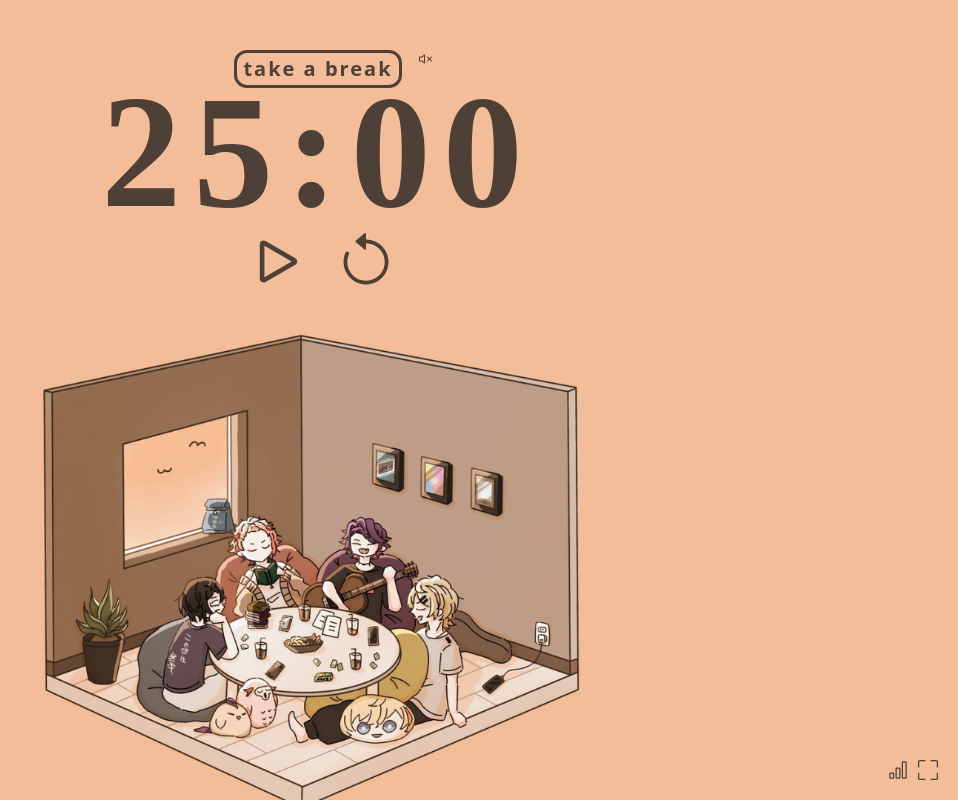
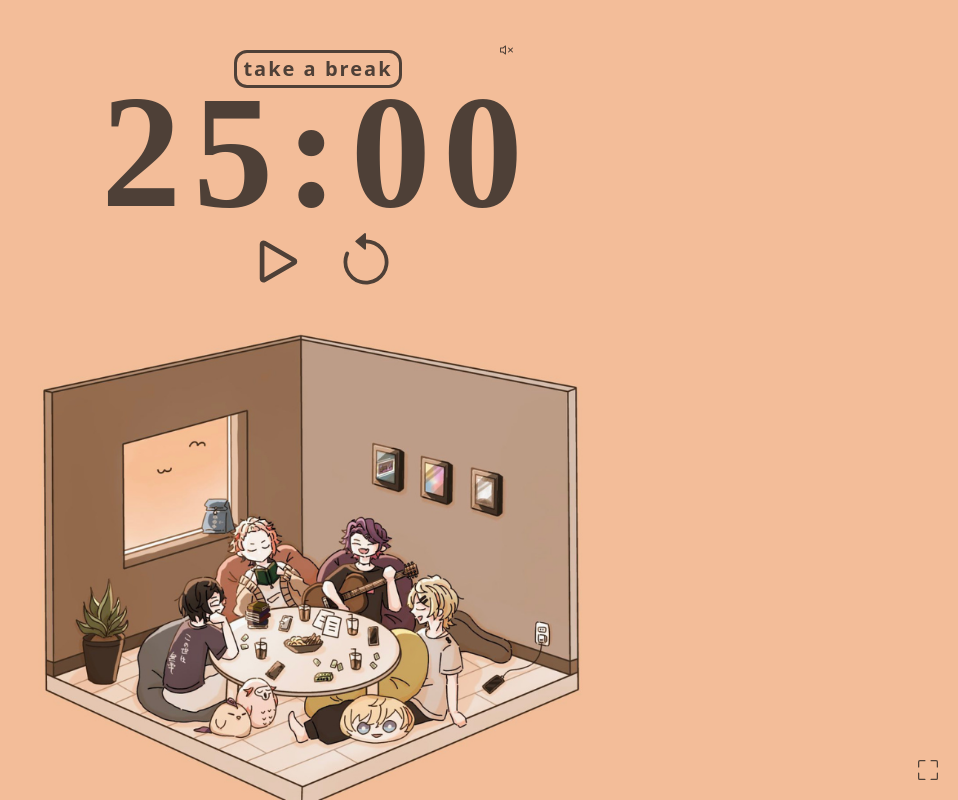
Before and after one commit to jellysuna/vlt-pomodoro, a React (Vite) app: page / in a window 1280 px wide. Shown: the whole page, without its empty margins (322-1280 px from the left). Built offline with nearby package versions, Linux system fonts and the light colour scheme; a web font is replaced by a local one.

Commit message:
alert fix

```diff
--- a/src/components/Pomodoro.tsx
+++ b/src/components/Pomodoro.tsx
@@ -5,7 +5,6 @@ import PlayButton from "./PlayButton";
 import ResetButton from "./RestartButton";
 import YouTube from "react-youtube";
 import FullscreenButton from "./FullscreenButton";
-import { Link } from "react-router-dom";
 
 const Pomodoro: React.FC = () => {
   const [timerState, setTimerState] = useState({
@@ -13,8 +12,8 @@ const Pomodoro: React.FC = () => {
     isBreak: false,
     isMuted: true,
   });
-  const [time, setTime] = useState(25 * 60);
-  const [player, setPlayer] = useState<any>(null);
+  const [time, setTime] = useState(25 * 60); // Start with 25 minutes (Pomodoro)
+  const [player, setPlayer] = useState<any>(null); // Store YouTube player reference
   const [isFullscreen, setIsFullscreen] = useState(false);
 
   useEffect(() => {
@@ -26,32 +25,31 @@ const Pomodoro: React.FC = () => {
   useEffect(() => {
     if (time === 0) {
       recordSession(timerState.isBreak, timerState.isBreak ? 5 * 60 : 25 * 60);
-      handleSwitchMode();
     }
   }, [time]);
 
   const handlePlayPause = () => {
     setTimerState((prev) => ({
       ...prev,
-      isRunning: !prev.isRunning,
+      isRunning: !prev.isRunning, // Toggle timer state
     }));
   };
 
   const handleReset = () => {
     setTimerState((prev) => ({
       ...prev,
-      isRunning: false,
+      isRunning: false, // Stop timer
     }));
-    setTime(timerState.isBreak ? 5 * 60 : 25 * 60);
+    setTime(timerState.isBreak ? 5 * 60 : 25 * 60); // Reset to either 5 or 25 minutes based on mode
   };
 
   const handleSwitchMode = () => {
     setTimerState((prev) => ({
       ...prev,
-      isRunning: false,
-      isBreak: !prev.isBreak,
+      isRunning: false, // Stop the timer when switching mode
+      isBreak: !prev.isBreak, // Toggle between Pomodoro and break mode
     }));
-    setTime(timerState.isBreak ? 25 * 60 : 5 * 60);
+    setTime(timerState.isBreak ? 25 * 60 : 5 * 60); // Change the time based on mode
   };
 
   const recordSession = (isBreak: boolean, duration: number) => {
@@ -64,26 +62,29 @@ const Pomodoro: React.FC = () => {
     localStorage.setItem(key, JSON.stringify(stats));
   };
 
+  // YouTube Player onReady callback to control playback
   const onPlayerReady = (event: any) => {
     event.target.setVolume(100);
-    event.target.playVideo();
-    setPlayer(event.target);
+    event.target.playVideo(); // Start playing the video
+    setPlayer(event.target); // Save the player reference
   };
 
+  // Toggle mute state for music
   const toggleMusic = () => {
     if (player) {
       if (timerState.isMuted) {
-        player.unMute();
+        player.unMute(); // Unmute video
       } else {
-        player.mute();
+        player.mute(); // Mute video
       }
       setTimerState((prev) => ({
         ...prev,
-        isMuted: !prev.isMuted,
+        isMuted: !prev.isMuted, // Toggle mute state
       }));
     }
   };
 
+  // Fullscreen toggle function
   const toggleFullscreen = () => {
     if (!document.fullscreenElement) {
       document.documentElement
@@ -111,9 +112,10 @@ const Pomodoro: React.FC = () => {
           display: "flex",
           flexDirection: "column",
           alignItems: "center",
-          position: "relative",
+          position: "relative", // Add relative positioning
         }}
       >
+        {/* "Take a Break" Button */}
         <button
           onClick={handleSwitchMode}
           style={{
@@ -131,8 +133,10 @@ const Pomodoro: React.FC = () => {
           {timerState.isBreak ? "Pomodoro" : "take a break"}
         </button>
 
+        {/* Timer */}
         <Timer isRunning={timerState.isRunning} time={time} setTime={setTime} />
 
+        {/* Buttons */}
         <div
           style={{
             display: "flex",
@@ -148,12 +152,13 @@ const Pomodoro: React.FC = () => {
           <ResetButton onClick={handleReset} />
         </div>
 
+        {/* Music Icon (Toggle Video Play/Pause) */}
         <div
           onClick={toggleMusic}
           style={{
-            position: "relative",
-            top: "-270px",
-            marginLeft: "215px",
+            position: "absolute",
+            top: "20px",
+            right: "20px",
             cursor: "pointer",
             fontSize: "36px", // Icon size
             color: "#4E4037",
@@ -188,45 +193,37 @@ const Pomodoro: React.FC = () => {
           )}
         </div>
 
+        {/* YouTube Video as Background Music */}
+        <div
+          style={{
+            position: "absolute",
+            top: 0,
+            left: 0,
+            right: 0,
+            bottom: 0,
+            display: "none", // Hide the video player
+          }}
+        >
           <YouTube
-          videoId="_adXZhMCyVE"
+            videoId="_adXZhMCyVE" // Replace with your video ID
             opts={{
               height: "100%",
               width: "100%",
               playerVars: {
                 autoplay: 1,
-              controls: 0,
+                controls: 0, // Hide controls
                 modestbranding: 1,
                 loop: 1,
-              playlist: "_adXZhMCyVE",
-              mute: timerState.isMuted ? 1 : 0,
+                playlist: "_adXZhMCyVE", // Loop the video
+                mute: timerState.isMuted ? 1 : 0, // Mute or unmute based on state
               },
             }}
             onReady={onPlayerReady}
-          style={{ display: "none" }}
           />
         </div>
+      </div>
+      {/* Fullscreen Button */}
       <FullscreenButton onClick={toggleFullscreen} />
-
-      {/* View Statistics Button */}
-      <Link to="/statistics">
-        <svg
-          xmlns="http://www.w3.org/2000/svg"
-          width="20"
-          height="20"
-          fill="currentColor"
-          style={{
-            cursor: "pointer",
-            color: "#4E4037",
-            position: "absolute",
-            bottom: "20px",
-            right: "50px",
-          }}
-          viewBox="0 0 16 16"
-        >
-          <path d="M4 11H2v3h2zm5-4H7v7h2zm5-5v12h-2V2zm-2-1a1 1 0 0 0-1 1v12a1 1 0 0 0 1 1h2a1 1 0 0 0 1-1V2a1 1 0 0 0-1-1zM6 7a1 1 0 0 1 1-1h2a1 1 0 0 1 1 1v7a1 1 0 0 1-1 1H7a1 1 0 0 1-1-1zm-5 4a1 1 0 0 1 1-1h2a1 1 0 0 1 1 1v3a1 1 0 0 1-1 1H2a1 1 0 0 1-1-1z" />
-        </svg>
-      </Link>
     </div>
   );
 };
```
Lines whose indentation alone changed are shown as unchanged.
